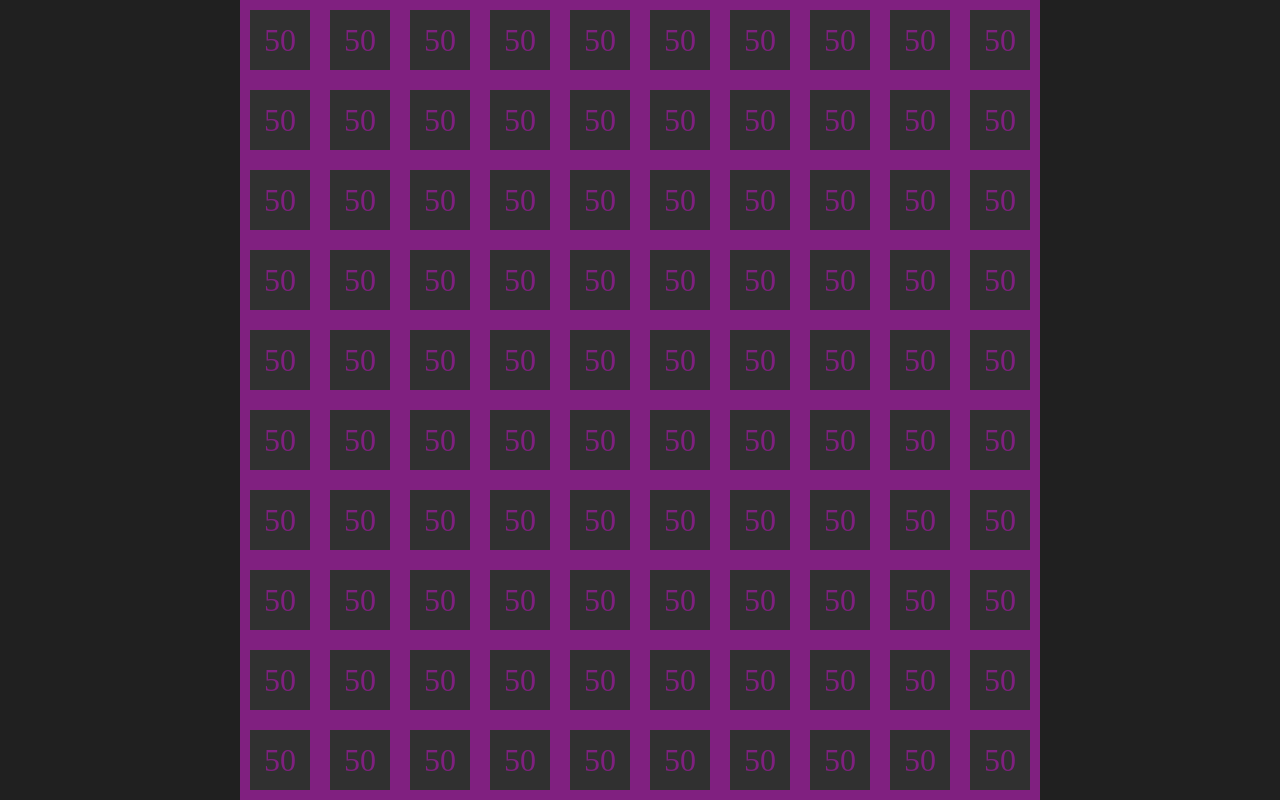
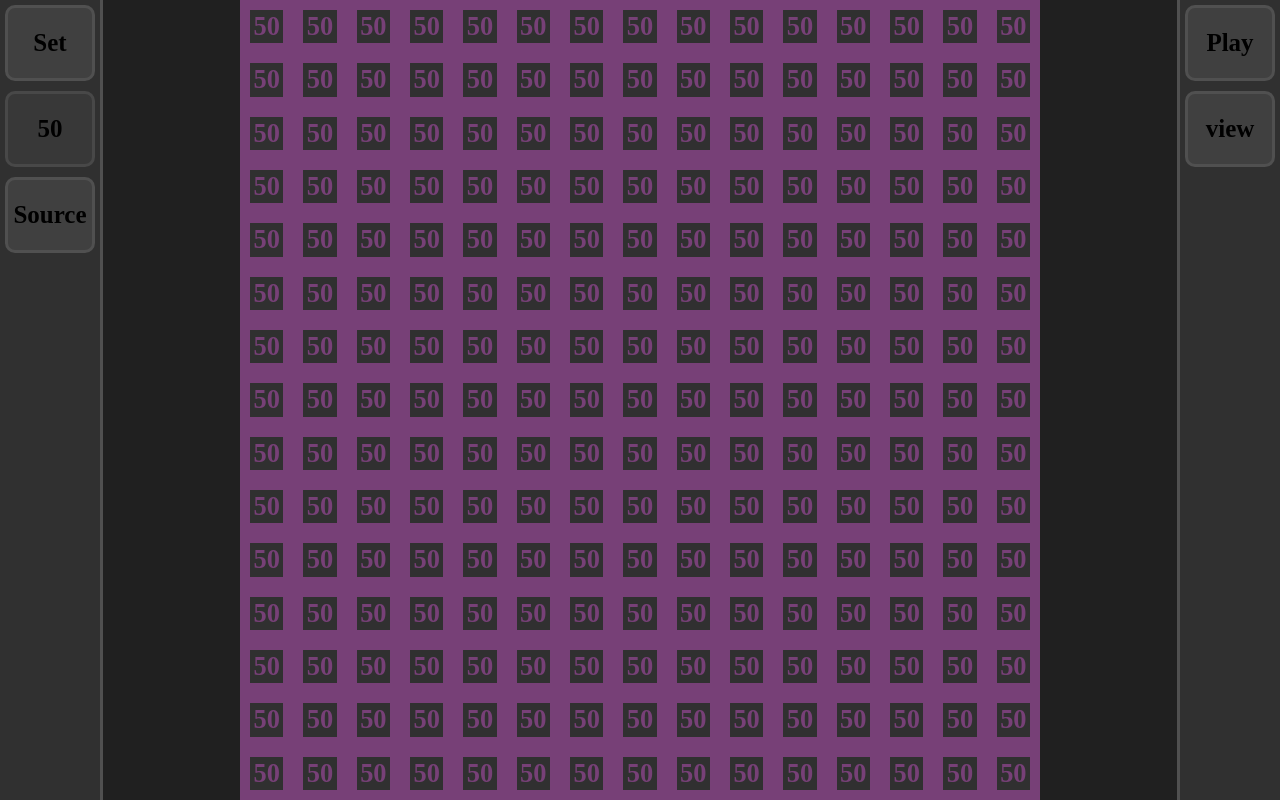
Before and after one commit to MrSpudniks/HTML_CSS_JS, a plain HTML site: page heatTransfer/ht.html in a window 1280 px wide. Drawn offline with Linux system fonts and the light colour scheme.

Commit message:
Added control panels with heat sources, stop and start button, view mode, and easier temperature control

```diff
--- a/heatTransfer/ht.css
+++ b/heatTransfer/ht.css
@@ -16,7 +16,7 @@ body {
 
 #grid {
     display: grid;
-    grid-template-columns: repeat(10, auto);
+    grid-template-columns: repeat(15, auto);
     margin: 0px;
     height: 100vh;
     width: 80vw;
@@ -30,10 +30,56 @@ body {
     display: flex;
     align-items: center;
     justify-content: center;
+    padding: 0px;
 }
 
 .grid p {
-    font-size: 200%;
+    font-size: 165%;
     margin: 0px;
     padding: 0px;
+    user-select: none;
 }
+
+.control {
+    position: fixed;
+    display: flex;
+    flex-direction: column;
+    background-color: #303030;
+    border-color: #505050;
+    width: 100px;
+    height: 100vh;
+    top: 0px;
+    margin: 0px;
+}
+
+.control div {
+    background-color: #404040;
+    border-style: solid;
+    border-color: #505050;
+    border-radius: 10px;
+    margin: 5px;
+    height: 70px;
+    display: flex;
+    justify-content: center;
+    align-items: center;
+}
+
+.control p {
+    user-select: none;
+    font-size: 25px;
+}
+
+#control_l {
+    left: 0px;
+    border-right-style: solid;
+}
+
+#control_r {
+    right: 0px;
+    border-left-style: solid;
+}
+
+p {
+    font-weight: bold;
+    margin: 0px;
+}
--- a/heatTransfer/ht.html
+++ b/heatTransfer/ht.html
@@ -16,5 +16,19 @@
 
     </div>
 
+
+
+    <div id="control_l" class="control" >
+        <div id="set" onclick="set()"><p>Set</p></div>
+        <div id="setTemp" onclick="setTemp()" onmouseover="setElement(id)" temp="50"><p>50</p></div>
+        <div id="source" onclick="source()"><p>Source</p></div>
+    </div>
+
+
+    <div id="control_r" class="control" >
+        <div id="pause" onclick="pause()"><p>Play</p></div>
+        <div id="view" onclick="view()"><p>view</p></div>
+    </div>
+
 </body>
 </html>
--- a/heatTransfer/ht.js
+++ b/heatTransfer/ht.js
@@ -3,15 +3,15 @@ let logCycleMs = false;
 let logSelectedElement = false;
 let logTemp = false;
 
+
+
 // init
 let sim = false;
 let grid = document.getElementById("grid");
-let x = 1;
-let y = 1;
-let maxX = 10;
-let cells = maxX**2;
-let KA = 1;
-let D = 1;
+const maxX = 15;
+const cells = maxX**2;
+const KA = 1;
+const D = 1;
 let cycleMs = 50;
 let omni = false;
 let timeSinceLastScroll = 1;
@@ -22,11 +22,17 @@ let scrollLength = 1;
 let cloneIt = 1;
 let hex = ["1","2","3","4","5","6","7","8","9","a","b","c","d","e","f"]
 let selectedElement = NaN;
+let selectedTemp = 50;
 let viewW = window.innerWidth;
 let viewH = window.innerHeight;
 grid.style.height = `${Math.min(viewH, viewW)}px`;
 grid.style.width = `${Math.min(viewH, viewW)}px`;
 grid.style.fontSize = `${Math.min(viewH, viewW)/50}px`;
+let mouseDown = false;
+let viewMode = 0;
+let clickMode = "setTemp"
+document.getElementById("setTemp").style.backgroundColor = "#383838";
+document.getElementById("setTemp").style.borderColor = "#484848";
 
 
 
@@ -34,9 +40,9 @@ grid.style.fontSize = `${Math.min(viewH, viewW)/50}px`;
 window.addEventListener("resize", () => {
     viewW = window.innerWidth;
     viewH = window.innerHeight;
-    grid.style.height = `${Math.min(viewH, viewW)}px`;
-    grid.style.width = `${Math.min(viewH, viewW)}px`;
-    grid.style.fontSize = `${Math.min(viewH, viewW)/50}px`;
+    grid.style.height = `${Math.min(viewH, viewW - 210)}px`;
+    grid.style.width = `${Math.min(viewH, viewW - 210)}px`;
+    grid.style.fontSize = `${Math.min(viewH, viewW - 210)/50}px`;
 });
 
 
@@ -54,11 +60,15 @@ document.addEventListener("onwheel" in document ? "wheel" : "mousewheel", functi
     if (!(selectedElement == null)) {
         temp = parseInt(document.getElementById(selectedElement).getAttribute("temp"));
         document.getElementById(selectedElement).setAttribute("temp", Math.max(Math.min(temp + scrollLength, 100), 0));
+        if (selectedElement == "setTemp") {
+            selectedTemp = temp;
+            document.getElementById("setTemp").firstChild.innerHTML = selectedTemp;
+        };
     };
 
     if (logTemp) {
-        console.log(temp, scrollLength)
-    }
+        console.log(temp, scrollLength);
+    };
 });
 
 
@@ -66,14 +76,13 @@ document.addEventListener("onwheel" in document ? "wheel" : "mousewheel", functi
 // for loop to generate cells
 for (let i = 1; i < (cells + 1); i++) {
     newCell = document.createElement("div");
-    x = i % 10;
-    y = Math.floor(i / 10);
     newCell.id = cloneIt;
     cloneIt++;
     newCell.classList.add('grid');
     grid.appendChild(newCell);
     newCell.setAttribute("onmouseover", "setElement(id)");
     newCell.setAttribute("onmouseout", "resetElement()");
+    newCell.setAttribute("onmousedown", "clickSet(id)");
     newCell.setAttribute("temp", 50);
     newP = document.createElement("p");
     newP.id = `${cloneIt - 1}p`;
@@ -87,6 +96,12 @@ for (let i = 1; i < (cells + 1); i++) {
 // select element to be altered
 function setElement(id) {
     selectedElement = id;
+
+    if (mouseDown) {
+        if (clickMode == "setTemp") {
+            document.getElementById(id).setAttribute("temp", selectedTemp);
+        };
+    };
 
     if (logSelectedElement) {
         console.log(selectedElement);
@@ -102,17 +117,20 @@ function resetElement() {
 };
 
 
+
 // heat transfer cycle\
 function cycle() {
     time = new Date()
 
     if (sim) {
         for (let i = 1; i < (cells + 1); i++) {
-            calcTransfer(i);
+                calcTransfer(i);
         };
 
         for (let i = 1; i < (cells + 1); i++) {
-            setTransfer(i);
+            if (!document.getElementById(i).hasAttribute("source")) {
+                setTransfer(i);
+            };
         };
     };
 
@@ -128,6 +146,7 @@ function cycle() {
 
 
 
+// calculation of temperature change
 function calcTransfer(i) {
     i = parseInt(i)
     let tempSum = 0;
@@ -154,27 +173,112 @@ function calcTransfer(i) {
 };
 
 
+
+// set all cells temperature based on calculations
 function setTransfer(i) {
     element = document.getElementById(i);
     element.setAttribute("temp", parseFloat(element.getAttribute("temp")) + parseFloat(element.getAttribute("calcTemp")))
 };
 
 
+
+// set decorative colors of all cells and
 function setColor(i) {
     element = document.getElementById(i);
     temp = element.getAttribute("temp");
-    let r = Math.round(temp * 2.56);
-    let b = 256 - r;
-    element.style.borderColor = `rgb(${r}, 32, ${b})`;
-    document.getElementById(`${i}p`).style.color = `rgb(${r}, 32, ${b})`;
-    document.getElementById(`${i}p`).innerHTML = Math.round(temp)
+    let r = Math.round((temp * 1.546354488838) ** 1.1);
+    let b = Math.round(((100 - temp) * 1.546354488838) ** 1.1);
+
+    if (element.hasAttribute("source")) {
+        element.style.borderColor = "#202020";
+    } else {
+        element.style.borderColor = `rgb(${r}, 64, ${b})`;
+    };
+
+    document.getElementById(`${i}p`).style.color = `rgb(${r}, 64, ${b})`;
+    document.getElementById(`${i}p`).innerHTML = Math.round(temp);
+
+    if (viewMode == 1) {
+        document.getElementById(i).style.backgroundColor = `rgb(${r}, 64, ${b})`;
+    } else {
+        document.getElementById(i).style.backgroundColor = `#303030`;
+    }
 };
 
 
 
+// start / stop simulation with Space key
+document.addEventListener('keydown', (event) => {
+    if (event.key = "space") {
+        if (sim) {
+            sim = false;
+            document.getElementById("pause").firstChild.innerHTML = "play"
+        } else {
+            sim = true;
+            document.getElementById("pause").firstChild.innerHTML = "stop"
+        };
+    };
+
+
+  }, false);
 
 
 
+// control panel
+function set() {
+    for (let i = 1; i < (cells + 1); i++) {
+        document.getElementById(i).setAttribute("temp", selectedTemp);
+    };
+};
+
+function pause() {
+    if (sim) {
+        sim = false;
+        document.getElementById("pause").firstChild.innerHTML = "Play"
+    } else {
+        sim = true;
+        document.getElementById("pause").firstChild.innerHTML = "Stop"
+    };
+};
+
+function clickSet(id) {
+    if (clickMode == "setTemp") {
+        document.getElementById(id).setAttribute("temp", selectedTemp);
+    } else if (clickMode == "source") {
+        if (document.getElementById(id).hasAttribute("source")) {
+            document.getElementById(id).removeAttribute("source")
+        } else {
+            document.getElementById(id).setAttribute("source", true);
+        };
+    };
+};
+
+document.body.onmousedown = function() {
+    mouseDown = true;
+};
+  document.body.onmouseup = function() {
+    mouseDown = false;
+};
+
+function view() {
+    viewMode = (viewMode + 1) % 2;
+};
+
+function setTemp() {
+    clickMode = "setTemp";
+    document.getElementById("setTemp").style.backgroundColor = "#383838";
+    document.getElementById("setTemp").style.borderColor = "#484848";
+    document.getElementById("source").style.backgroundColor = "#404040";
+    document.getElementById("source").style.borderColor = "#505050";
+};
+
+function source() {
+    clickMode = "source";
+    document.getElementById("source").style.backgroundColor = "#383838"
+    document.getElementById("source").style.borderColor = "#484848"
+    document.getElementById("setTemp").style.backgroundColor = "#404040"
+    document.getElementById("setTemp").style.borderColor = "#505050"
+};
 
 
 setInterval(cycle, cycleMs);
```
